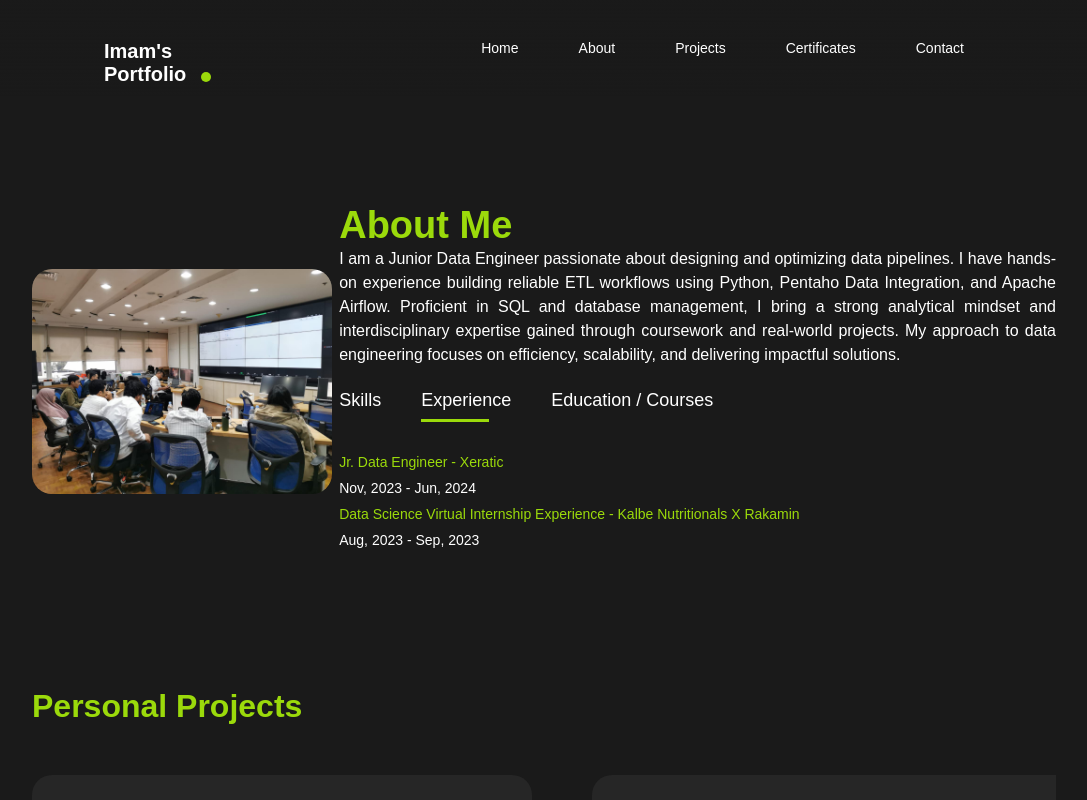
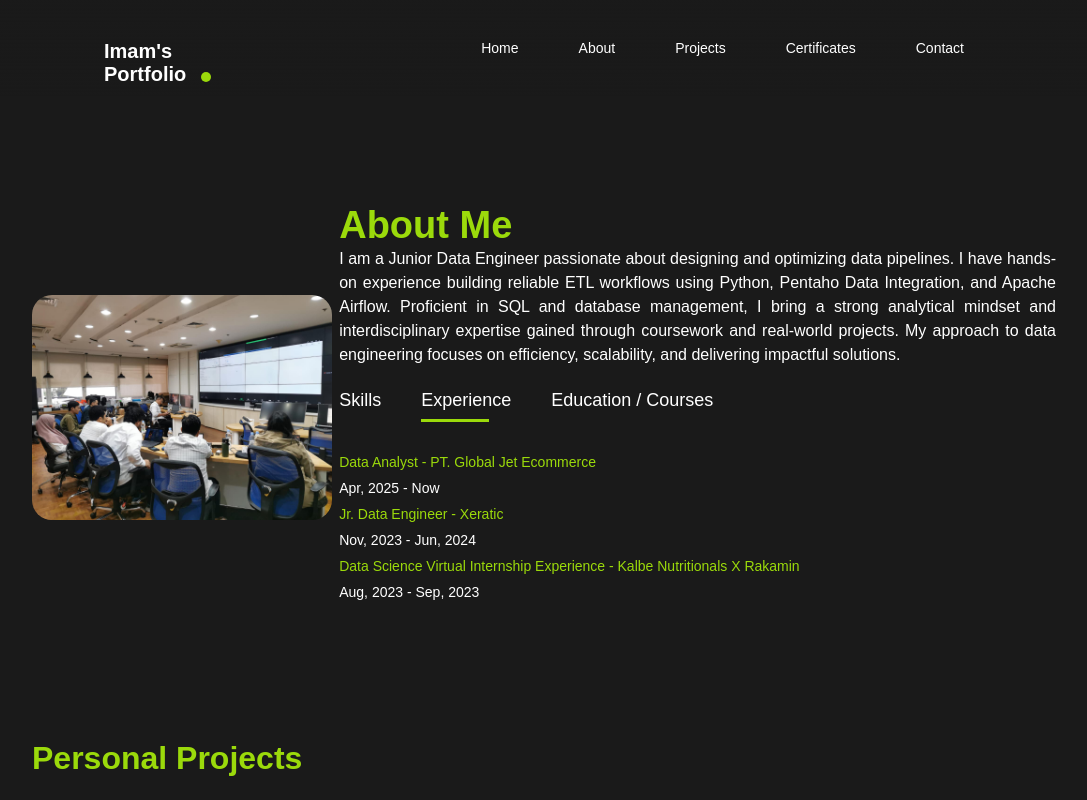
Before and after one commit to boyerlindquist/imamportfolio, a plain HTML site: page index.html in a window 1280 px wide. Both pictures are taken after a click on the element "Experience". Shown: the part 706-1506 px from the top of the page, without its empty margins (96-1183 px from the left). Drawn offline with Linux system fonts and the light colour scheme.

Commit message:
Update CV and Work Experience

```diff
--- a/index.html
+++ b/index.html
@@ -83,6 +83,7 @@
                 </div>
                 <div class="tab-contents" id="experience">
                     <ul>
+                        <li><span>Data Analyst - PT. Global Jet Ecommerce</span><br>Apr, 2025 - Now</li>
                         <li><span>Jr. Data Engineer - Xeratic</span><br>Nov, 2023 - Jun, 2024</li>
                         <li><span>Data Science Virtual Internship Experience - Kalbe Nutritionals X Rakamin</span><br>Aug, 2023 - Sep, 2023</li>
                     </ul>
```
